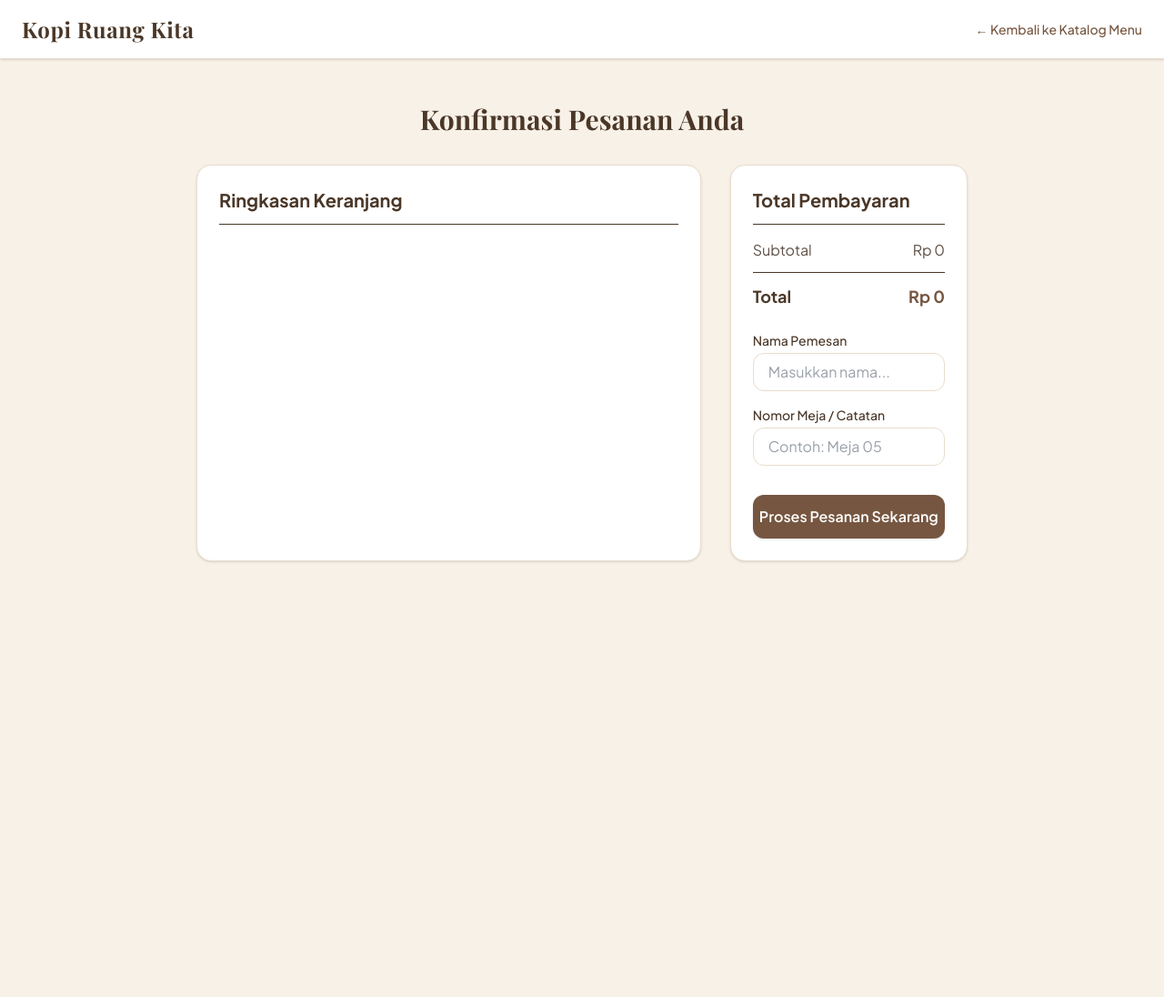
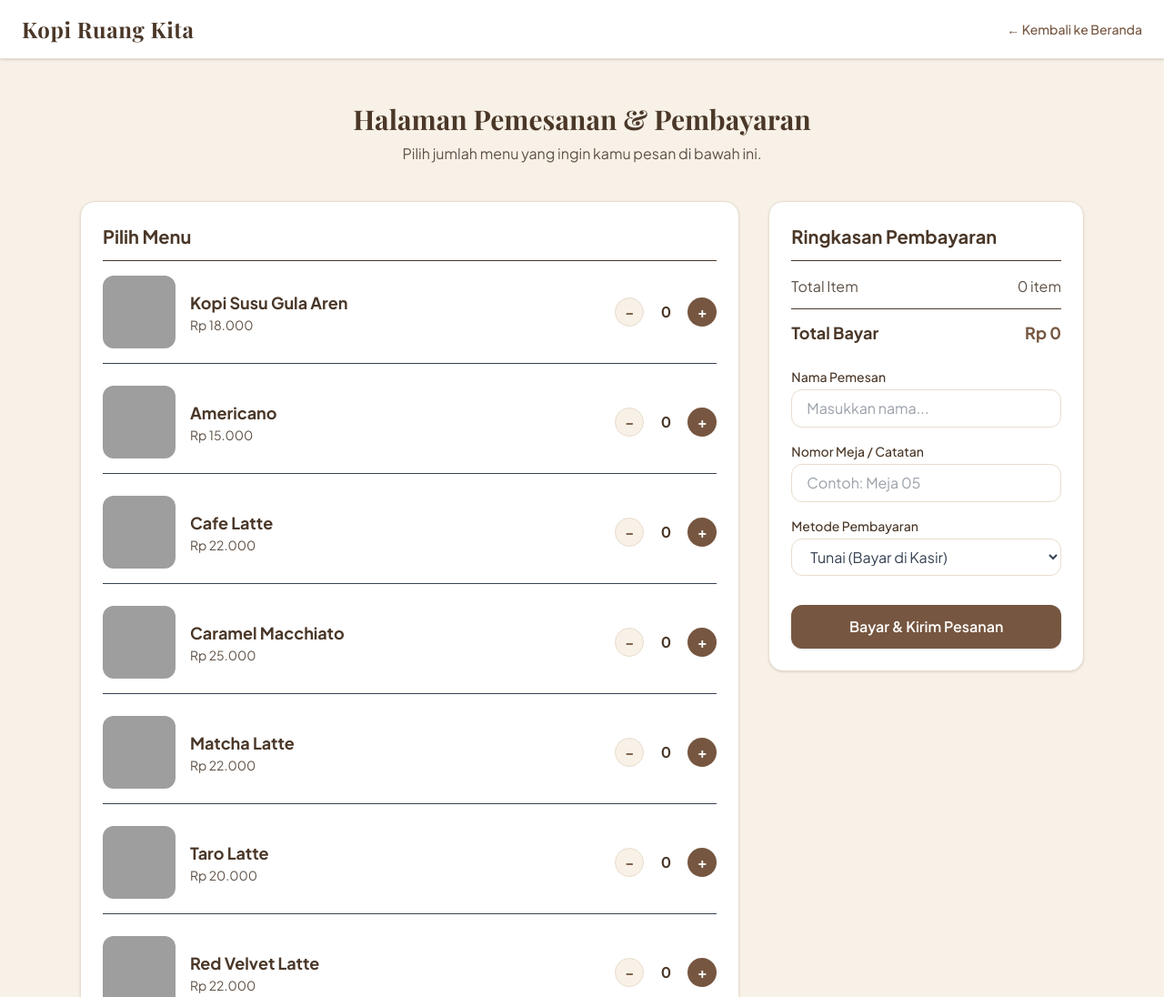
Before and after one commit to oryzaaulia300-blip/Kopi-Ruang-Kita, a website: page pesan.html in a window 1280 px wide. Shown: the top 1096 px of the page at 91% size. Before the commit the page ends 800 px from the top, so only its background shows below. Drawn offline with nearby package versions, Linux system fonts and the light colour scheme; grey boxes are pictures that could not be loaded; a web font is replaced by a local one.

Commit message:
Perbaiki yg error dipesan.html

```diff
--- a/pesan.html
+++ b/pesan.html
@@ -3,7 +3,7 @@
 <head>
   <meta charset="UTF-8">
   <meta name="viewport" content="width=device-width, initial-scale=1.0">
-  <title>Kopi Ruang Kita - Halaman Pemesanan</title>
+  <title>Pemesanan & Pembayaran - Kopi Ruang Kita</title>
   <link href="./output.css" rel="stylesheet">
   <link href="https://fonts.googleapis.com/css2?family=Playfair+Display:ital,wght@0,600;0,700;1,400&family=Plus+Jakarta+Sans:wght@400;500;600;700&display=swap" rel="stylesheet">
   <style>
@@ -18,33 +18,35 @@
     <nav class="container mx-auto px-6 py-4 flex justify-between items-center">
       <span class="text-2xl font-bold font-serif-custom tracking-wide text-[#4A3728]">Kopi Ruang Kita</span>
       <a href="index.html" class="text-[#765640] font-medium text-sm hover:underline flex items-center gap-1">
-        ← Kembali ke Katalog Menu
+        ← Kembali ke Beranda
       </a>
     </nav>
   </header>
 
-  <main class="container mx-auto px-5 md:px-6 py-12 max-w-4xl">
-    <h1 class="text-3xl font-bold font-serif-custom text-[#4A3728] mb-8 text-center">Konfirmasi Pesanan Anda</h1>
+  <main class="container mx-auto px-5 md:px-6 py-12 max-w-6xl">
+    <h1 class="text-3xl font-bold font-serif-custom text-[#4A3728] mb-2 text-center">Halaman Pemesanan & Pembayaran</h1>
+    <p class="text-center text-[#5F5146] mb-10">Pilih jumlah menu yang ingin kamu pesan di bawah ini.</p>
 
-    <div class="grid md:grid-cols-3 gap-8">
-      <!-- Daftar Item yang Dipesan -->
-      <div class="md:col-span-2 bg-white rounded-2xl p-6 shadow-sm border border-[#E9DDCD]">
-        <h2 class="text-xl font-bold text-[#4A3728] mb-4 border-b pb-3">Ringkasan Keranjang</h2>
-        <div id="checkout-items" class="space-y-4 mb-6">
-          <!-- Render dinamis via JS -->
+    <div class="grid lg:grid-cols-3 gap-8">
+      <!-- Daftar Menu dengan Tombol Tambah -->
+      <div class="lg:col-span-2 space-y-8">
+        <div class="bg-white rounded-2xl p-6 shadow-sm border border-[#E9DDCD]">
+          <h2 class="text-xl font-bold text-[#4A3728] mb-4 border-b pb-3">Pilih Menu</h2>
+          <div id="pesan-menu-container" class="space-y-6">
+          </div>
         </div>
       </div>
 
-      <!-- Form & Total Pembayaran -->
-      <div class="bg-white rounded-2xl p-6 shadow-sm border border-[#E9DDCD] h-fit">
-        <h2 class="text-xl font-bold text-[#4A3728] mb-4 border-b pb-3">Total Pembayaran</h2>
+      <!-- Ringkasan & Form Pembayaran -->
+      <div class="bg-white rounded-2xl p-6 shadow-sm border border-[#E9DDCD] h-fit sticky top-24">
+        <h2 class="text-xl font-bold text-[#4A3728] mb-4 border-b pb-3">Ringkasan Pembayaran</h2>
         <div class="space-y-3 mb-6">
           <div class="flex justify-between text-[#5F5146]">
-            <span>Subtotal</span>
-            <span id="subtotal-price">Rp 0</span>
+            <span>Total Item</span>
+            <span id="summary-count">0 item</span>
           </div>
           <div class="flex justify-between font-bold text-lg text-[#4A3728] border-t pt-3">
-            <span>Total</span>
+            <span>Total Bayar</span>
             <span id="total-price" class="text-[#765640]">Rp 0</span>
           </div>
         </div>
@@ -58,14 +60,23 @@
             <label class="block text-sm font-medium text-[#4A3728] mb-1">Nomor Meja / Catatan</label>
             <input type="text" id="buyer-note" required placeholder="Contoh: Meja 05" class="w-full px-4 py-2 rounded-xl border border-[#E9DDCD] focus:outline-none focus:border-[#765640]" />
           </div>
+          <div>
+            <label class="block text-sm font-medium text-[#4A3728] mb-1">Metode Pembayaran</label>
+            <select id="payment-method" class="w-full px-4 py-2 rounded-xl border border-[#E9DDCD] focus:outline-none focus:border-[#765640] bg-white">
+              <option value="Tunai di Kasir">Tunai (Bayar di Kasir)</option>
+              <option value="QRIS">QRIS</option>
+              <option value="Transfer Bank">Transfer Bank</option>
+            </select>
+          </div>
           <button type="submit" class="w-full bg-[#765640] hover:bg-[#60432F] text-white font-semibold py-3 rounded-xl transition shadow-sm mt-4">
-            Proses Pesanan Sekarang
+            Bayar & Kirim Pesanan
           </button>
         </form>
       </div>
     </div>
   </main>
 
+  <!-- Script JavaScript Eksternal -->
   <script src="script.js"></script>
 </body>
 </html>
```
Also changed, not shown: index.html (+4 -4 lines).
